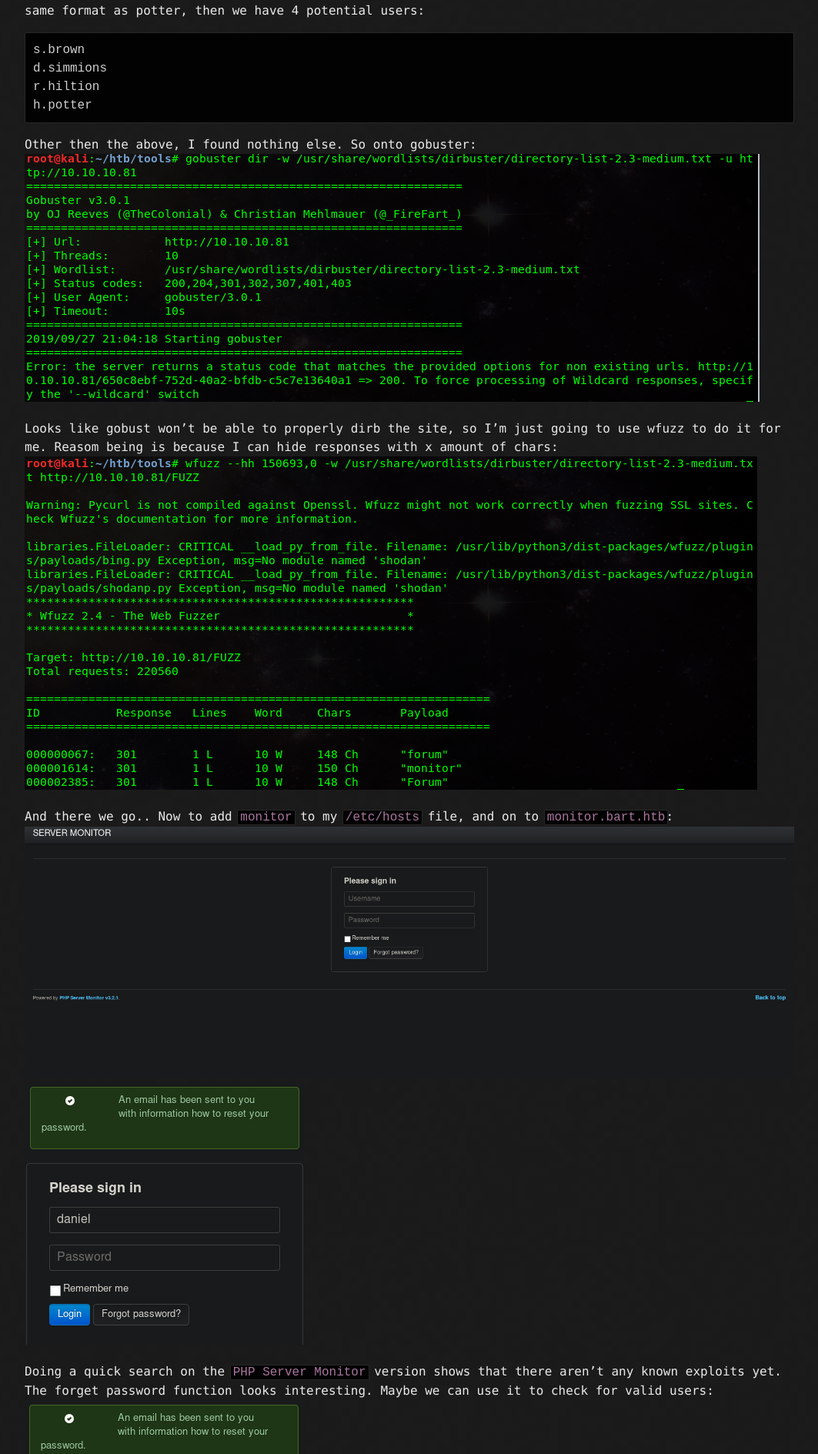
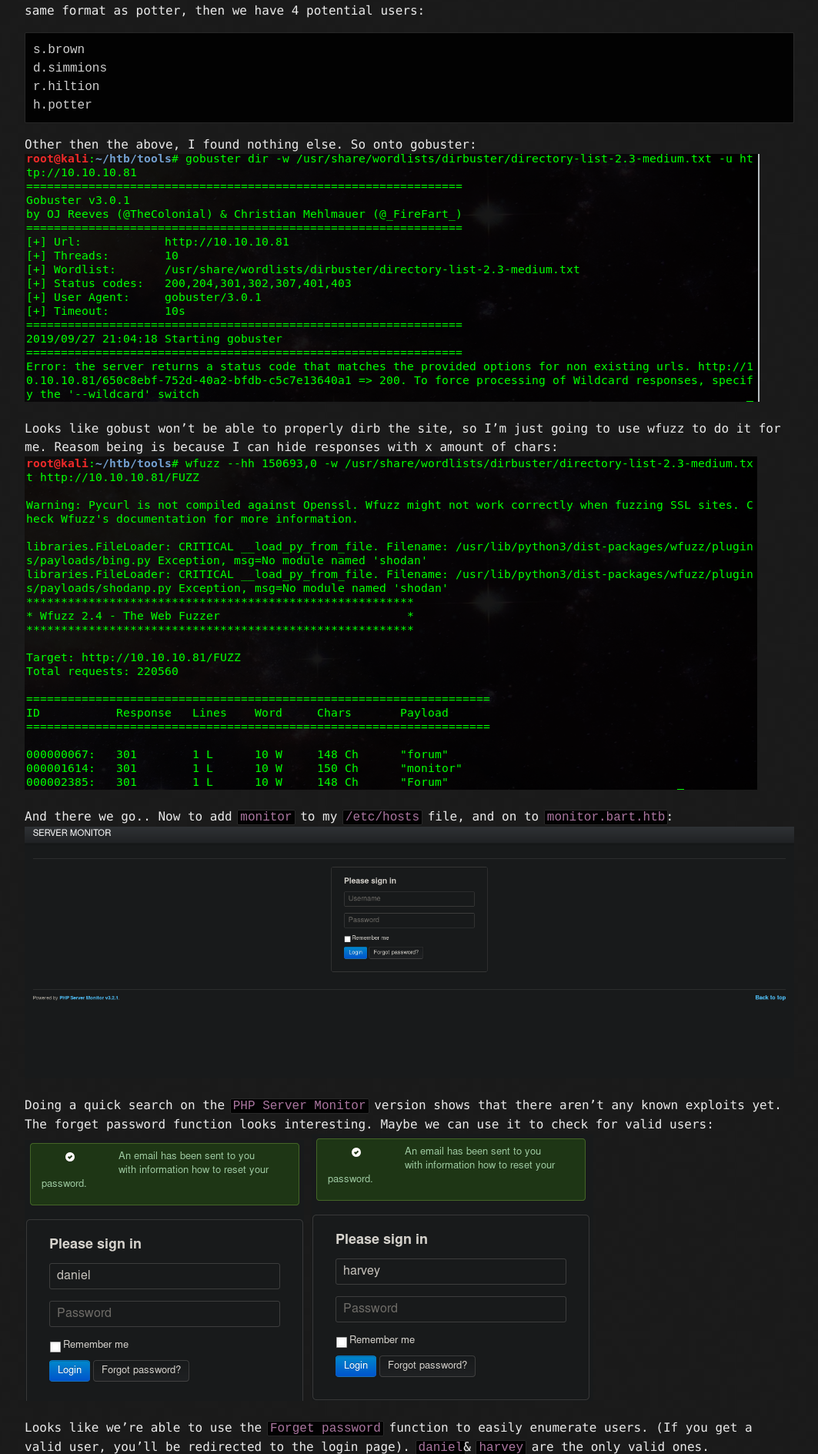
Before and after one commit to Lukeesec/LukeeSec.github.io, a Jekyll site: the page built from _posts/2018-2-24-bart.md, in a window 1280 px wide. Shown: the part 3420-5309 px from the top of the page at 77% size, without its empty margins (108-1171 px from the left). Built offline with Jekyll 4.4.1, drawn with Linux system fonts in a browser that asks for light colours; grey boxes are pictures that could not be loaded.

Commit message:
Update 2018-2-24-bart.md

```diff
--- a/_posts/2018-2-24-bart.md
+++ b/_posts/2018-2-24-bart.md
@@ -45,9 +45,9 @@ Looks like gobust won't be able to properly dirb the site, so I'm just going to
 
 And there we go.. Now to add `monitor` to my `/etc/hosts` file, and on to `monitor.bart.htb`:
 ![Image](/assets/bart/007.png)
-![Image](/assets/bart/008.png)
 
 Doing a quick search on the `PHP Server Monitor` version shows that there aren't any known exploits yet. The forget password function looks interesting. Maybe we can use it to check for valid users:
+![Image](/assets/bart/008.png)
 ![Image](/assets/bart/009.png)
 
 Looks like we're able to use the `Forget password` function to easily enumerate users. (If you get a valid user, you'll be redirected to the login page). `daniel`& `harvey` are the only valid ones.
```
